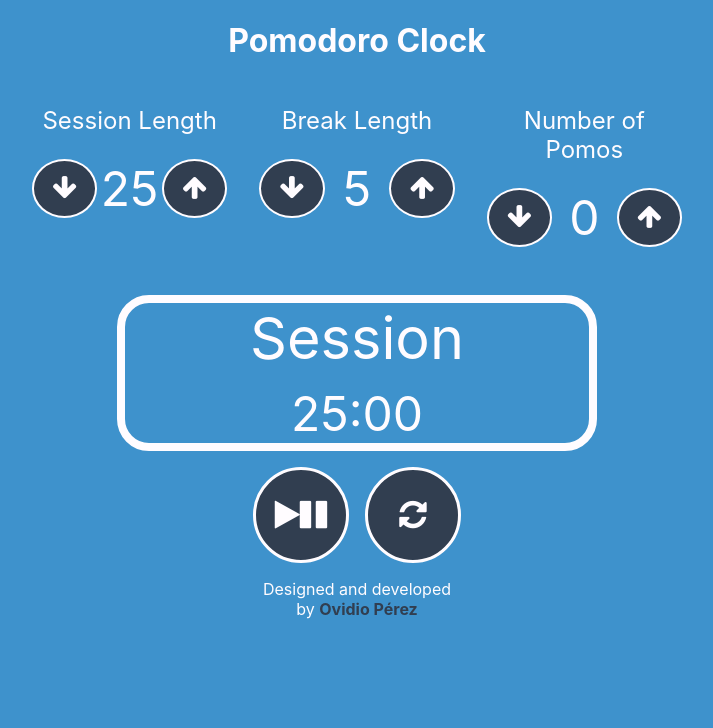
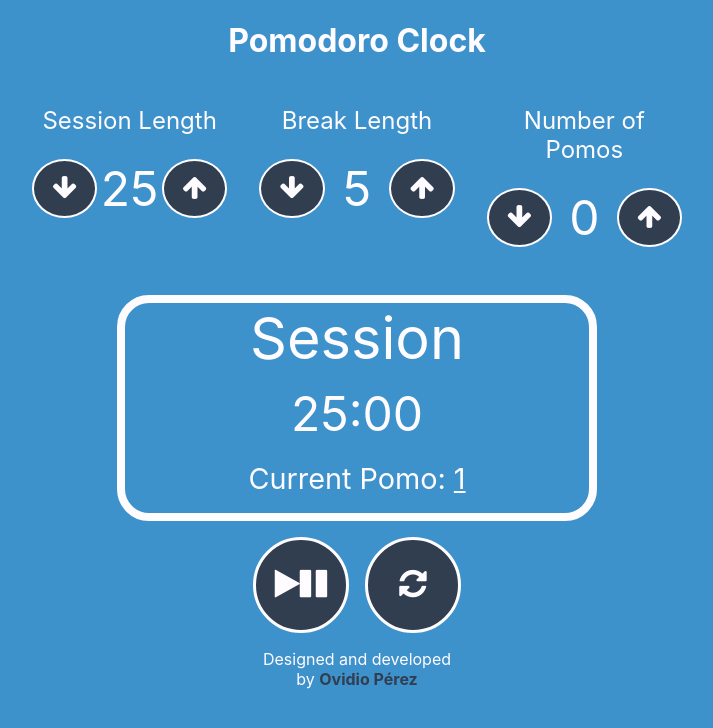
Before and after one commit to ovirex/pomodoro-fcc, a React (Create React App) app: page / in a window 1280 px wide. Shown: the top 728 px of the page, without its empty margins (283-996 px from the left). Built offline with nearby package versions, Linux system fonts and the light colour scheme.

Commit message:
Show the pomos counter to the user

```diff
--- a/src/App.css
+++ b/src/App.css
@@ -151,5 +151,12 @@ button:hover {
     width: 100%;
   }
 }
+#pomo-counter {
+  font-size: 0.6em;
+  margin-block: 0.6em;
+}
+#pomo-counter span {
+  text-decoration: underline;
+}
 
 /*# sourceMappingURL=App.css.map */
--- a/src/App.js
+++ b/src/App.js
@@ -259,7 +259,7 @@ class PomodoroClock extends Component {
         const passedTime = this.state.passedTime;
         const timerLoaderWidth = (passedTime * 100) / totalTime;
         const numberOfPomos = this.state.numberOfPomos;
-        // const pomosCounter = this.state.pomosCounter;
+        const pomosCounter = this.state.pomosCounter;
 
         return (
             <div className="App">
@@ -280,6 +280,7 @@ class PomodoroClock extends Component {
                     time={timeLeft}
                     isEnding={isPomoAboutToEnd}
                     loaderWidth={timerLoaderWidth}
+                    pomoCounter={pomosCounter}
                 />
                 <PomoControllers
                     play={this.playPomo}
@@ -414,6 +415,9 @@ function Timer(props) {
             ></div>
             <p id="timer-label">{props.status ? "Session" : "Break"}</p>
             <div id="time-left">{props.time}</div>
+            <p id="pomo-counter">
+                Current Pomo: <span>{props.pomoCounter + 1}</span>
+            </p>
         </div>
     );
 }
--- a/src/App.scss
+++ b/src/App.scss
@@ -175,3 +175,13 @@ button {
         width: 100%;
     }
 }
+
+
+#pomo-counter {
+    font-size: 0.6em;
+    margin-block: 0.6em;
+
+    span {
+        text-decoration: underline;
+    }
+}
```
Also changed, not shown: 1 other file (tests, documents, lock files or other folders).
